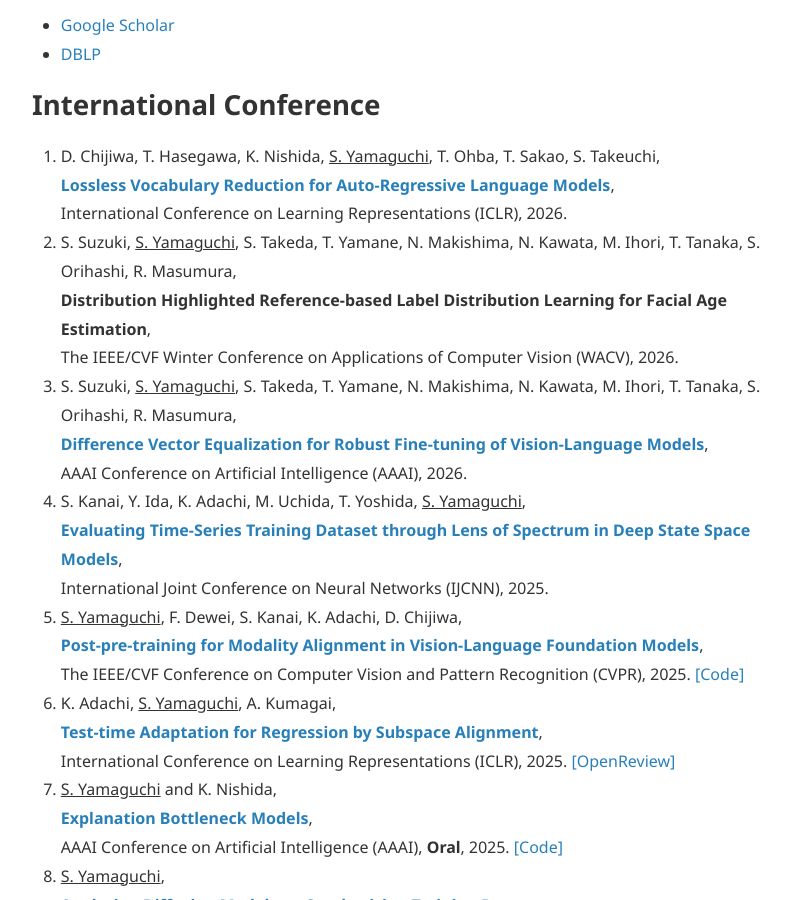
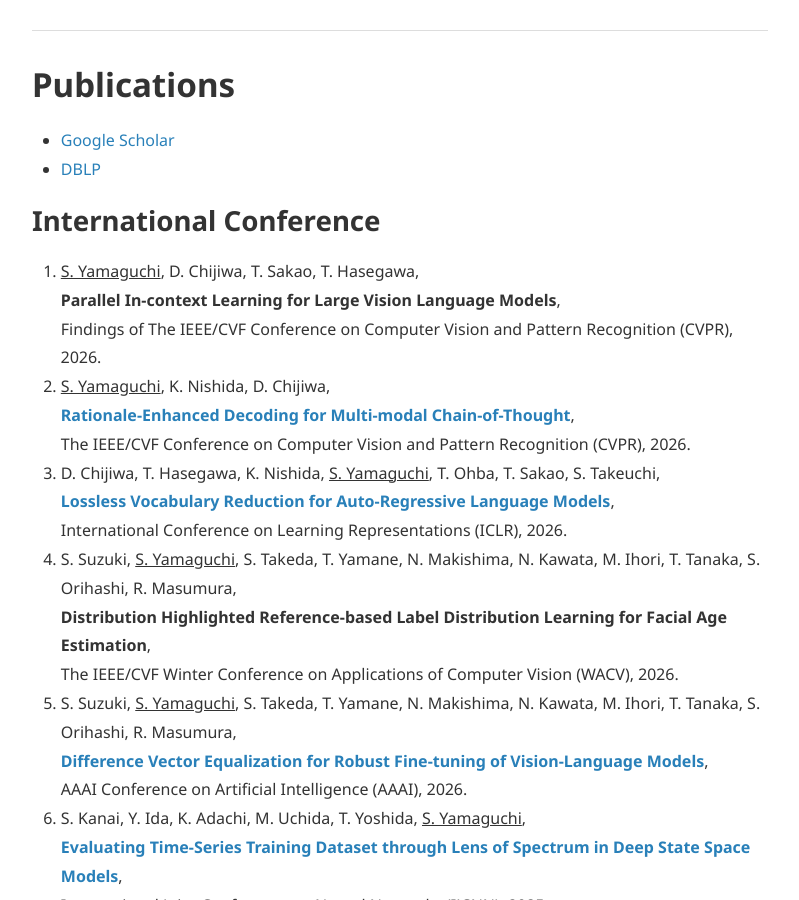
Before and after one commit to yshinya6/yshinya6.github.io, a Jekyll site: the page built from index.md, in a window 1280 px wide and 900 px high, scrolled down 2292 px. Shown: the whole window, without its empty margins (240-1039 px from the left). Built offline with Jekyll 4.4.1, drawn with Linux system fonts in a browser that asks for light colours; nearby versions of some CDN libraries; some of the changed text lies outside the part shown.

Commit message:
Update index.md

```diff
--- a/index.md
+++ b/index.md
@@ -20,6 +20,8 @@
 My research interests are machine learning with synthetic data, generative models, vision-language models, explainability, distribution shifts, self-supervised learning, and semi-supervised learning.
 
 # Updates
+* **[2025/2/21]** Our paper [**Parallel In-context Learning for Large Vision Language Models**] has been suggested for CVPR 2026 Findings (Top 35% of the reviewed submissions)!
+* **[2025/2/21]** Our paper [**Rationale-Enhanced Decoding for Multi-modal Chain-of-Thought**](https://arxiv.org/abs/2507.07685) has been accepted to CVPR 2026 (Main Conference, Acceptance Rate: 25.42%)!
 * **[2025/1/26]** Our paper [**Lossless Vocabulary Reduction for Auto-Regressive Language Models**](https://arxiv.org/abs/2510.08102) has been accepted to ICLR 2026!
 * **[2025/11/10]** Our paper **Distribution Highlighted Reference-based Label Distribution Learning for Facial Age Estimation** has been accepted to WACV 2026!
 * **[2025/11/9]** Our paper **[Difference Vector Equalization for Robust Fine-tuning of Vision-Language Models](https://arxiv.org/abs/2511.09973)** has been accepted to AAAI 2026 (Acceptance Rate: 17.6%)! We proposed a robust fine-tuning method for CLIP-like models, which preserves geometric structures in feature spaces to maintain zero-shot performance.
@@ -75,79 +77,85 @@
 - [DBLP](https://dblp.org/pid/215/6588.html)
 
 ## International Conference
-1. D. Chijiwa, T. Hasegawa, K. Nishida, <u>S. Yamaguchi</u>, T. Ohba, T. Sakao, S. Takeuchi,
+1. <u>S. Yamaguchi</u>, D. Chijiwa, T. Sakao, T. Hasegawa,
+**Parallel In-context Learning for Large Vision Language Models**,
+Findings of The IEEE/CVF Conference on Computer Vision and Pattern Recognition (CVPR), 2026.
+2. <u>S. Yamaguchi</u>, K. Nishida, D. Chijiwa,
+[**Rationale-Enhanced Decoding for Multi-modal Chain-of-Thought**](https://arxiv.org/abs/2507.07685),
+The IEEE/CVF Conference on Computer Vision and Pattern Recognition (CVPR), 2026.
+3. D. Chijiwa, T. Hasegawa, K. Nishida, <u>S. Yamaguchi</u>, T. Ohba, T. Sakao, S. Takeuchi,
 [**Lossless Vocabulary Reduction for Auto-Regressive Language Models**](https://arxiv.org/abs/2510.08102),
 International Conference on Learning Representations (ICLR), 2026.
-2. S. Suzuki, <u>S. Yamaguchi</u>, S. Takeda, T. Yamane, N. Makishima, N. Kawata, M. Ihori, T. Tanaka, S. Orihashi, R. Masumura,
+4. S. Suzuki, <u>S. Yamaguchi</u>, S. Takeda, T. Yamane, N. Makishima, N. Kawata, M. Ihori, T. Tanaka, S. Orihashi, R. Masumura,
 **Distribution Highlighted Reference-based Label Distribution Learning for Facial Age Estimation**,
 The IEEE/CVF Winter Conference on Applications of Computer Vision (WACV), 2026.
-3. S. Suzuki, <u>S. Yamaguchi</u>, S. Takeda, T. Yamane, N. Makishima, N. Kawata, M. Ihori, T. Tanaka, S. Orihashi, R. Masumura,
+5. S. Suzuki, <u>S. Yamaguchi</u>, S. Takeda, T. Yamane, N. Makishima, N. Kawata, M. Ihori, T. Tanaka, S. Orihashi, R. Masumura,
 [**Difference Vector Equalization for Robust Fine-tuning of Vision-Language Models**](https://arxiv.org/abs/2511.09973),
 AAAI Conference on Artificial Intelligence (AAAI), 2026.
-4. S. Kanai, Y. Ida, K. Adachi, M. Uchida, T. Yoshida, <u>S. Yamaguchi</u>,
+6. S. Kanai, Y. Ida, K. Adachi, M. Uchida, T. Yoshida, <u>S. Yamaguchi</u>,
 [**Evaluating Time-Series Training Dataset through Lens of Spectrum in Deep State Space Models**](https://arxiv.org/abs/2408.16261),
 International Joint Conference on Neural Networks (IJCNN), 2025.
-5. <u>S. Yamaguchi</u>, F. Dewei, S. Kanai, K. Adachi, D. Chijiwa,
+7. <u>S. Yamaguchi</u>, F. Dewei, S. Kanai, K. Adachi, D. Chijiwa,
 [**Post-pre-training for Modality Alignment in Vision-Language Foundation Models**](https://arxiv.org/abs/2504.12717),
 The IEEE/CVF Conference on Computer Vision and Pattern Recognition (CVPR), 2025. [[Code]](https://github.com/yshinya6/clip-refine)
-6. K. Adachi, <u>S. Yamaguchi</u>, A. Kumagai,
+8. K. Adachi, <u>S. Yamaguchi</u>, A. Kumagai,
 [**Test-time Adaptation for Regression by Subspace Alignment**](https://arxiv.org/abs/2410.03263),
 International Conference on Learning Representations (ICLR), 2025. [[OpenReview]](https://openreview.net/forum?id=SXtl7NRyE5)
-7. <u>S. Yamaguchi</u> and K. Nishida,
+9. <u>S. Yamaguchi</u> and K. Nishida,
 [**Explanation Bottleneck Models**](https://arxiv.org/abs/2409.17663),
 AAAI Conference on Artificial Intelligence (AAAI), **Oral**, 2025. [[Code]](https://github.com/yshinya6/xbm)
-8.  <u>S. Yamaguchi</u>,
+10.  <u>S. Yamaguchi</u>,
 [**Analyzing Diffusion Models on Synthesizing Training Datasets**](https://proceedings.mlr.press/v260/yamaguchi25a.html),
 Asian Conference on Machine Learning (ACML), 2024. [[OpenReview]](https://openreview.net/forum?id=x2PY6GP9GJ)
-9. M. Yamada, T. Yamashita, <u>S. Yamaguchi</u>, D. Chijiwa,
+11. M. Yamada, T. Yamashita, <u>S. Yamaguchi</u>, D. Chijiwa,
 [**Toward Data Efficient Model Merging between Different Datasets without Performance Degradation**](https://proceedings.mlr.press/v260/yamada25a.html),
 Asian Conference on Machine Learning (ACML), 2024. [[arXiv]](https://arxiv.org/abs/2306.05641) [[OpenReview]](https://openreview.net/forum?id=Le3qPaeSAn)
-10. K. Adachi, S. Enomoto, T. Sasaki, <u>S. Yamaguchi</u>,
+12. K. Adachi, S. Enomoto, T. Sasaki, <u>S. Yamaguchi</u>,
 [**Test-Time Similarity Modification for Person Re-Identification Toward Temporal Distribution Shift**](https://arxiv.org/abs/2403.14114),
 International Joint Conference on Neural Networks (IJCNN), 2024.
-11. S. Enomoto, N. Hasegawa, K. Adachi, T. Sasaki, <u>S. Yamaguchi</u>, S. Suzuki, T. Eda,
+13. S. Enomoto, N. Hasegawa, K. Adachi, T. Sasaki, <u>S. Yamaguchi</u>, S. Suzuki, T. Eda,
 [**Test-Time Adaptation Meets Image Enhancement: Improving Accuracy via Uncertainty-Aware Logit Switching**](https://arxiv.org/abs/2403.17423),
 International Joint Conference on Neural Networks (IJCNN), 2024.
-12. <u>S. Yamaguchi</u>, S. Kanai, K. Adachi, D. Chijiwa,
+14. <u>S. Yamaguchi</u>, S. Kanai, K. Adachi, D. Chijiwa,
 [**Adaptive Random Feature Regularization on Fine-tuning Deep Neural Networks**](https://openaccess.thecvf.com/content/CVPR2024/html/Yamaguchi_Adaptive_Random_Feature_Regularization_on_Fine-tuning_Deep_Neural_Networks_CVPR_2024_paper.html),
 The IEEE/CVF Conference on Computer Vision and Pattern Recognition (CVPR), 2024. [[Code]](https://github.com/yshinya6/adarand) [[arXiv]](https://arxiv.org/abs/2403.10097)
-13. <u>S. Yamaguchi</u>, S. Kanai, A. Kumagai, D. Chijiwa, H. Kashima,
+15. <u>S. Yamaguchi</u>, S. Kanai, A. Kumagai, D. Chijiwa, H. Kashima,
 [**Regularizing Neural Networks with Meta-Learning Generative Models**](https://arxiv.org/abs/2307.13899),
 Neural Information Processing Systems (NeurIPS), 2023.
-14. <u>S. Yamaguchi</u>,
+16. <u>S. Yamaguchi</u>,
 [**Generative Semi-supervised Learning with Meta-Optimized Synthetic Samples**](https://proceedings.mlr.press/v222/yamaguchi24a.html),
 Asian Conference on Machine Learning (ACML), **Best Paper Award**, 2023.
-15. S. Suzuki, <u>S. Yamaguchi</u>, S. Takeda, S. Kanai, N. Makishima, A. Ando, R. Masumura,
+17. S. Suzuki, <u>S. Yamaguchi</u>, S. Takeda, S. Kanai, N. Makishima, A. Ando, R. Masumura,
 [**Adversarial Finetuning with Latent Representation Constraint to Mitigate Accuracy-Robustness Tradeoff**](https://arxiv.org/abs/2308.16454),
 The IEEE/CVF International Conference on Computer Vision (ICCV), 2023.
-16. K. Adachi, <u>S. Yamaguchi</u>, A. Kumagai,
+18. K. Adachi, <u>S. Yamaguchi</u>, A. Kumagai,
 [**Covariance-aware Feature Alignment with Pre-computed Source Statistics for Test-time Adaptation**](https://arxiv.org/abs/2204.13263),
 IEEE International Conference on Image Processing (ICIP), 2023.
-17. S. Kanai, <u>S. Yamaguchi</u>, M. Yamada, H. Takahashi, Y. Ida,
+19. S. Kanai, <u>S. Yamaguchi</u>, M. Yamada, H. Takahashi, Y. Ida,
 [**Switching One-Versus-the-Rest Loss to Increase the Margin of Logits for Adversarial Robustness**](https://arxiv.org/abs/2207.10283),
 International Conference on Machine Learning (ICML), 2023.
-18. D. Chijiwa, <u>S. Yamaguchi</u>, A. Kumagai, Y. Ida,
+20. D. Chijiwa, <u>S. Yamaguchi</u>, A. Kumagai, Y. Ida,
 [**Meta-ticket: Finding optimal subnetworks for few-shot learning within randomly initialized neural networks**](https://arxiv.org/abs/2205.15619),
 Neural Information Processing Systems (NeurIPS), 2022.
-19. K. Adachi, <u>S. Yamaguchi</u>,
+21. K. Adachi, <u>S. Yamaguchi</u>,
 [**Learning Robust Convolutional Neural Networks with Relevant Feature Focusing via Explanations**](https://arxiv.org/abs/2202.04237),
 IEEE International Conference on Multimedia & Expo (ICME), 2022.
-20. D. Chijiwa, <u>S. Yamaguchi</u>, Y. Ida, K. Umakoshi, T. Inoue,
+22. D. Chijiwa, <u>S. Yamaguchi</u>, Y. Ida, K. Umakoshi, T. Inoue,
 [**Pruning Randomly Initialized Neural Networks with Iterative Randomization**](https://openreview.net/pdf?id=QCPY2eMXYs),
 Neural Information Processing Systems (NeurIPS, **Spotlight**), 2021. [[arXiv]](https://arxiv.org/abs/2106.09269) [[Code]](https://github.com/dchiji-ntt/iterand)
-21. <u>S. Yamaguchi</u>, S. Kanai,
+23. <u>S. Yamaguchi</u>, S. Kanai,
 [**F-Drop&Match: GANs with a Dead Zone in the High-Frequency Domain**](https://openaccess.thecvf.com/content/ICCV2021/html/Yamaguchi_F-DropMatch_GANs_With_a_Dead_Zone_in_the_High-Frequency_Domain_ICCV_2021_paper.html),
 International Conference on Computer Vision (ICCV), 2021. [[arXiv]](https://arxiv.org/abs/2106.02343)
-22. <u>S. Yamaguchi</u>, S. Kanai, T. Shioda, S. Takeda,
+24. <u>S. Yamaguchi</u>, S. Kanai, T. Shioda, S. Takeda,
 [**Image Enhanced Rotation Prediction for Self-Supervised Learning**](https://ieeexplore.ieee.org/document/9506132),
 IEEE International Conference on Image Processing (ICIP), 2021. [[arXiv]](https://arxiv.org/abs/1912.11603)
-23. S. Kanai, M. Yamada, <u>S. Yamaguchi</u>, H. Takahashi, Y. Ida,
+25. S. Kanai, M. Yamada, <u>S. Yamaguchi</u>, H. Takahashi, Y. Ida,
 [**Constraining Logits by Bounded Function for Adversarial Robustness**](https://ieeexplore.ieee.org/document/9533777),
 International Joint Conference on Neural Networks (IJCNN), 2021. [[arXiv]](https://arxiv.org/abs/2010.02558)
-24. <u>S. Yamaguchi</u>, S. Kanai, T. Eda,
+26. <u>S. Yamaguchi</u>, S. Kanai, T. Eda,
 [**Effective Data Augmentation with Multi-Domain Learning GANs**](https://ojs.aaai.org/index.php/AAAI/article/view/6131),
 AAAI Conference on Artificial Intelligence (AAAI), 2020. [[arXiv]](https://arxiv.org/abs/1912.11597)
-25. <u>S. Yamaguchi</u>, K. Kuramitsu,
+27. <u>S. Yamaguchi</u>, K. Kuramitsu,
 [**A Fusion Techniques of Schema and Syntax Rules for Validating Open Data**](https://link.springer.com/chapter/10.1007/978-3-319-56660-3_37),
 Asian Conference on Intelligent Information and Database Systems (ACIIDS), 2017
 
```
Also changed, not shown: other parts of index.md (+3 -6 lines).
